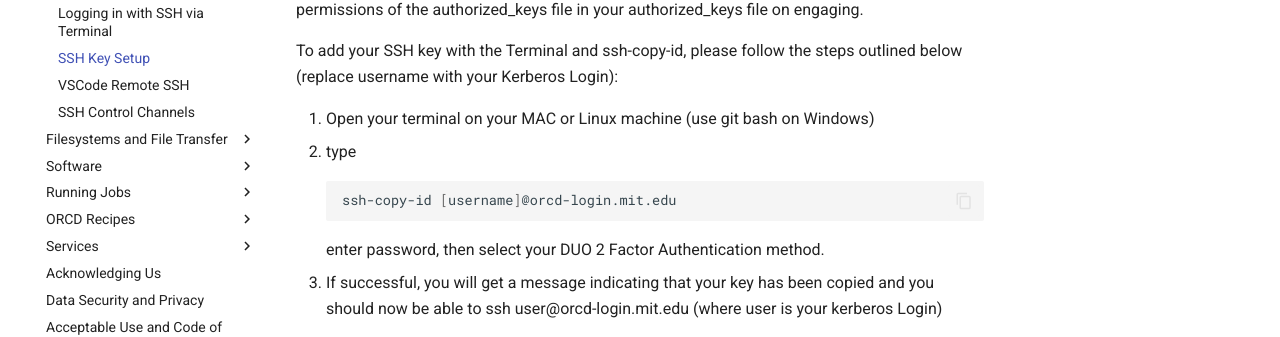
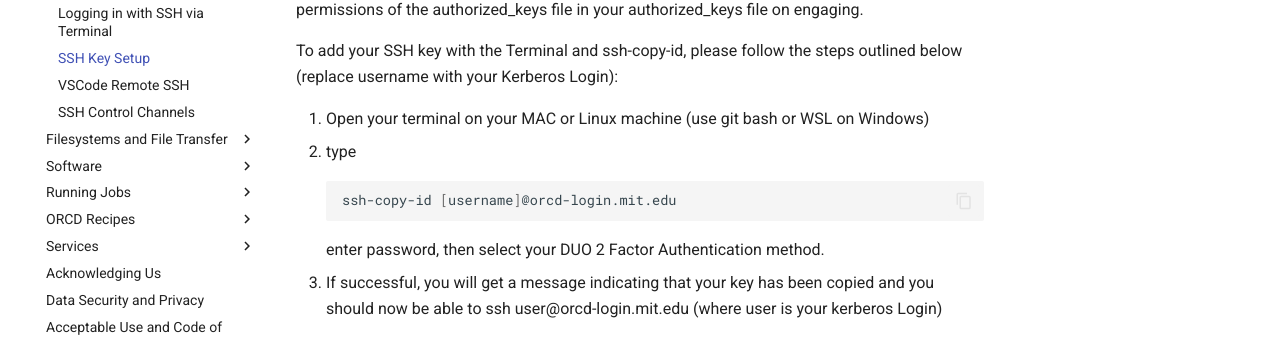
Before and after one commit to mit-orcd/orcd-docs-edit, an MkDocs documentation site: the page built from docs/accessing-orcd/ssh-setup.md, in a window 1280 px wide and 900 px high, scrolled down 1994 px. Shown: the part 230-567 px from the top of the window. Built offline with MkDocs 1.6.1 and Material for MkDocs 9.7.7, drawn with Linux system fonts in a browser that asks for light colours.

Commit message:
Update docs/accessing-orcd/ssh-setup.md
Co-authored-by: Lauren Milechin <13963460+lmilechin@users.noreply.github.com>

````diff
--- a/docs/accessing-orcd/ssh-setup.md
+++ b/docs/accessing-orcd/ssh-setup.md
@@ -67,7 +67,7 @@ If your system is a MAC or Linux machine, you can use the ssh-copy-id command to
 
     To add your SSH key with the Terminal and ssh-copy-id, please follow the steps outlined below (replace username with your Kerberos Login):
 
-    1. Open your terminal on your MAC or Linux machine (use git bash on Windows)
+    1. Open your terminal on your MAC or Linux machine (use git bash or WSL on Windows)
     2. type
        ```shell
        ssh-copy-id [username]@orcd-login.mit.edu
````
